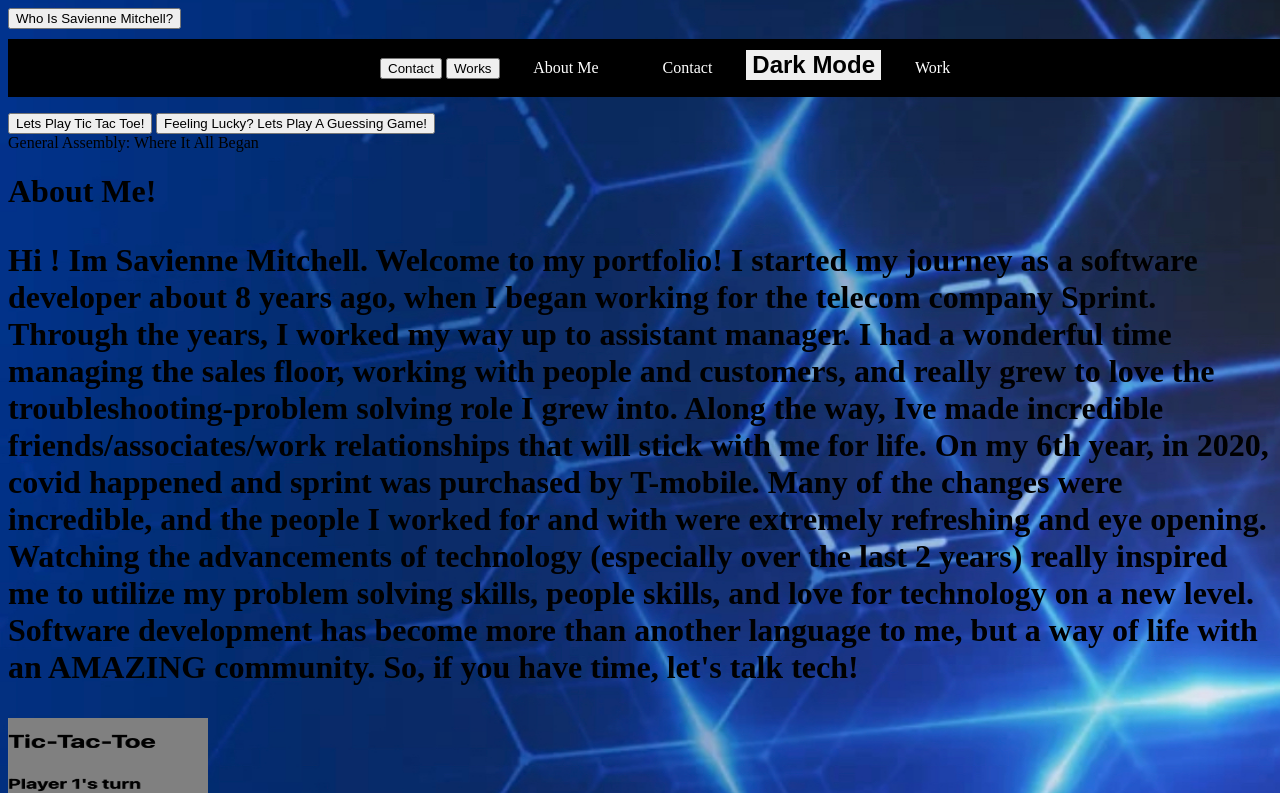
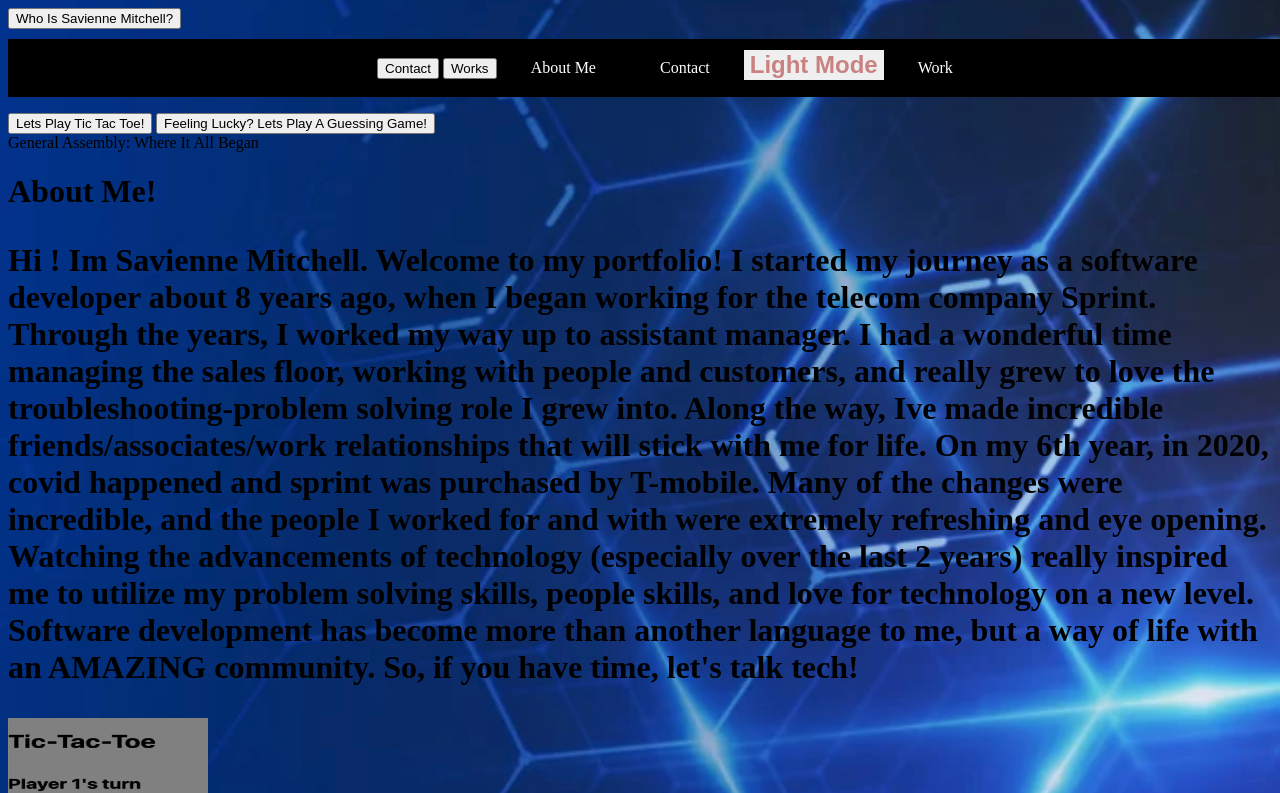
Before and after one commit to Savienne/Saviennes-Portfolio, a website: page index.html in a window 1280 px wide. Both pictures are taken after a click on the button 813 px from the left and 65 px from the top of the page. Shown: the top 793 px of the page. Drawn offline with nearby package versions, Linux system fonts and the light colour scheme.

Commit message:
working light/dark toggle

```diff
--- a/style.css
+++ b/style.css
@@ -104,3 +104,20 @@ nav ul li {
   height: 200px;
 
   }
+
+  body.dark {
+    --body-bg: #22232b;
+    --btn-text-color: #ca8181;
+    --card-text-color: #dedede;
+    --header-bg: #005e9d;
+    --header-text-color: #d8d8d8;
+    --inverted-btn-text-color: #2a2a2a;
+    --light-dark-btn-bg: linear-gradient(to right top, #444655, #595b6b, #6f7181,
+      #868898, #9ea0b0, #acaebe, #bbbccd, #cacbdc, #d2d4e5, #dadced, #e3e5f6, #ebeeff);
+    --light-dark-btn-content: "Light Mode";
+    --tay: linear-gradient(to right top, #560185, #6b0092, #7e009b, #89009b,
+      #920097, #a7008b, #bd0281, #ac0064, #bd134f, #c52f39, #c54a22, #be6300);
+    --ye: linear-gradient(to right top, #213555, #213c59, #22425d, #254960,
+      #2a4f63, #264c61, #224860, #1e455e, #173757, #18294e, #1d1941, #210632);
+    background-color: var(--body-bg);
+  }
```
